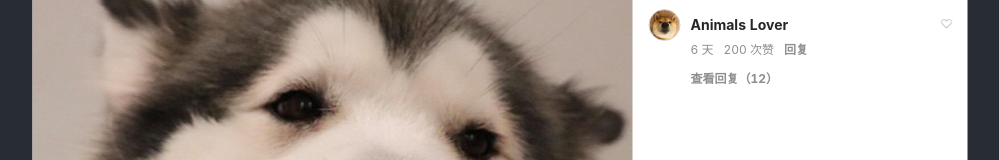
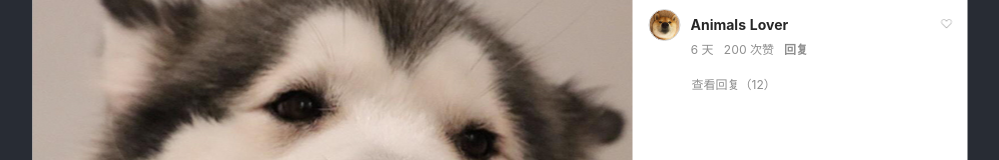
Before and after one commit to NeroSolomon/pan-test, a React (Create React App) app: page / in a window 1280 px wide. Shown: the part 172-332 px from the top of the page, without its empty margins (140-1139 px from the left). Built offline with nearby package versions, Linux system fonts and the light colour scheme.

Commit message:
update layout

```diff
--- a/src/components/ArticleComment.jsx
+++ b/src/components/ArticleComment.jsx
@@ -1,4 +1,5 @@
 import React, { useState } from "react";
+import { Button } from "antd";
 import style from "../containers/css/content.module.scss";
 
 function ArticleComment(props) {
@@ -41,11 +42,14 @@ function ArticleComment(props) {
               回复
             </span>
           </div>
-          <div
-            style={{ cursor: "pointer", fontWeight: "bold", marginTop: "10px" }}
-            onClick={toggleComment}
-          >
-            {showComment ? "隐藏回复" : "查看回复（12）"}
+          <div style={{ fontWeight: "bold", marginTop: "10px" }}>
+            <Button
+              className={style["comment__detail-btn"]}
+              type="link"
+              onClick={toggleComment}
+            >
+              {showComment ? "隐藏回复" : "查看回复（12）"}
+            </Button>
           </div>
         </div>
       </div>
--- a/src/containers/css/content.module.scss
+++ b/src/containers/css/content.module.scss
@@ -67,3 +67,9 @@ $border-color: #d2d2d2;
     margin-right: 10px;
   }
 }
+
+.comment__detail-btn {
+  padding: 0 !important;
+  font-size: 12px !important;
+  color: #8e8e8e !important;
+}
```
